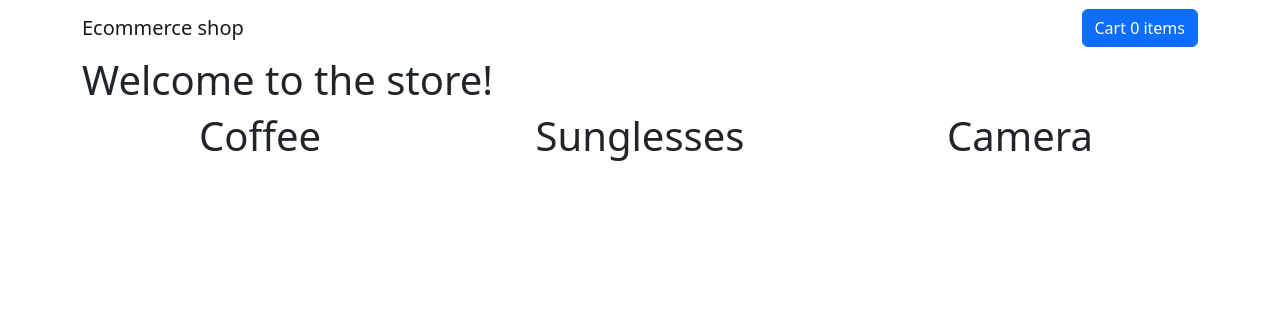
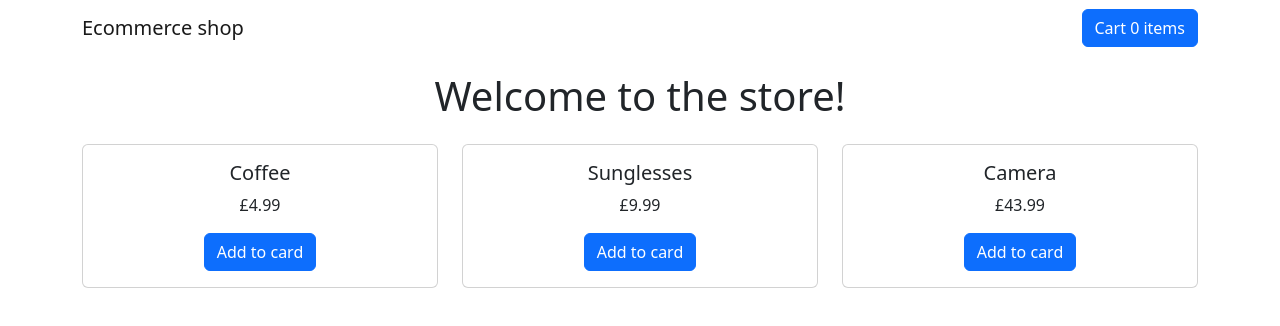
Before and after one commit to chiaraintech/react-stripe-shopping-cart, a React (Create React App) app: page / in a window 1280 px wide. Shown: the top 326 px of the page. Built offline with nearby package versions, Linux system fonts and the light colour scheme.

Commit message:
Creating a product card component

```diff
--- /dev/null
+++ b/src/components/ProductCard.js
@@ -0,0 +1,17 @@
+import {Card, Button, Form, Row, Col} from "react-bootstrap";
+
+function ProductCard(props) { // props.product is the product we are selling
+    const product = props.product;
+
+    return (
+        <Card>
+            <Card.Body>
+                <Card.Title>{product.title}</Card.Title>
+                <Card.Text>£{product.price}</Card.Text>
+                <Button variant="primary">Add to card</Button>
+            </Card.Body>
+        </Card>
+    )
+    }
+
+export default ProductCard
--- a/src/pages/Store.js
+++ b/src/pages/Store.js
@@ -1,14 +1,15 @@
 import {Row, Col} from "react-bootstrap";
 import {productsArray} from "../productStore";
+import ProductCard from "../components/ProductCard";
 
 function Store() {
     return(
     <>
-        <h1>Welcome to the store!</h1>
+        <h1 align="center" className="p-3">Welcome to the store!</h1>
         <Row xs={1} md={3} className="g-4">
             {productsArray.map((product, idx) => (
                 <Col align="center" key={idx} >
-                    <h1>{product.title}</h1>
+                    <ProductCard product={product}/>
                 </Col>
             ))}
 
```
